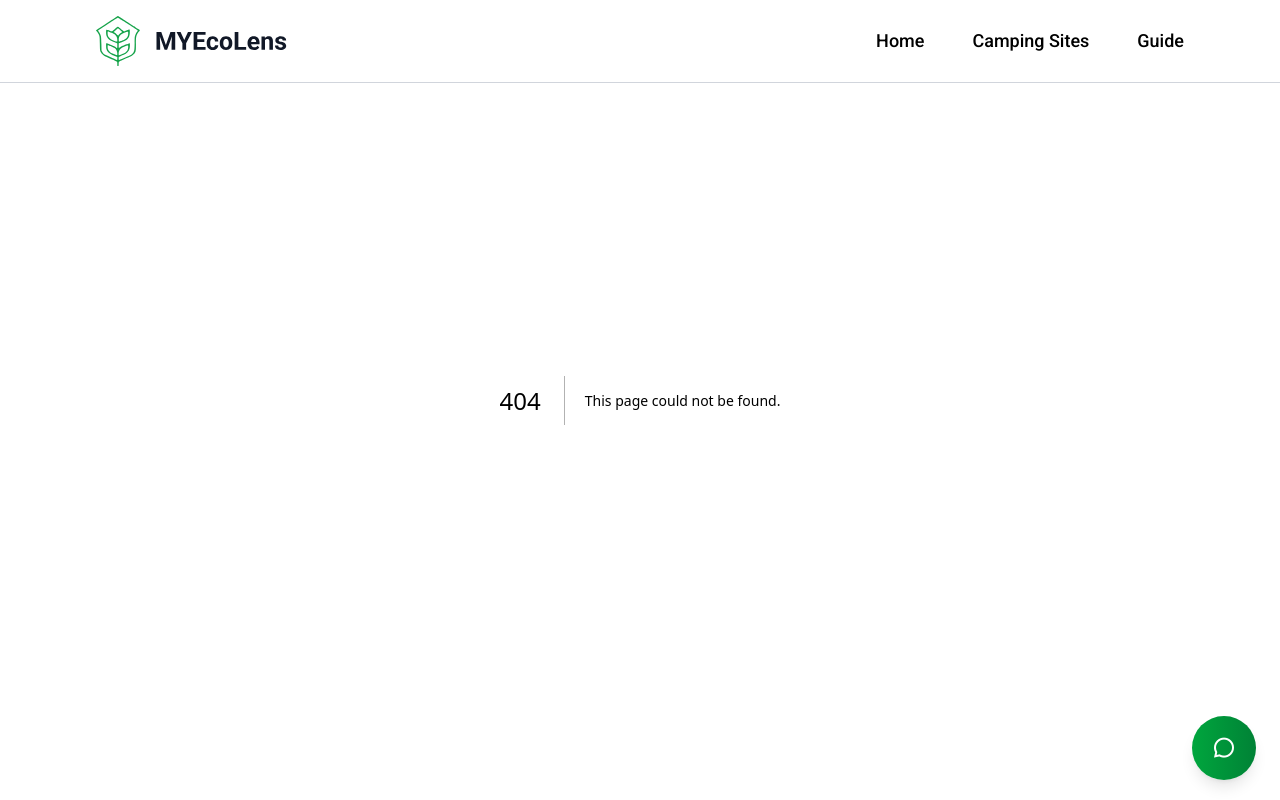
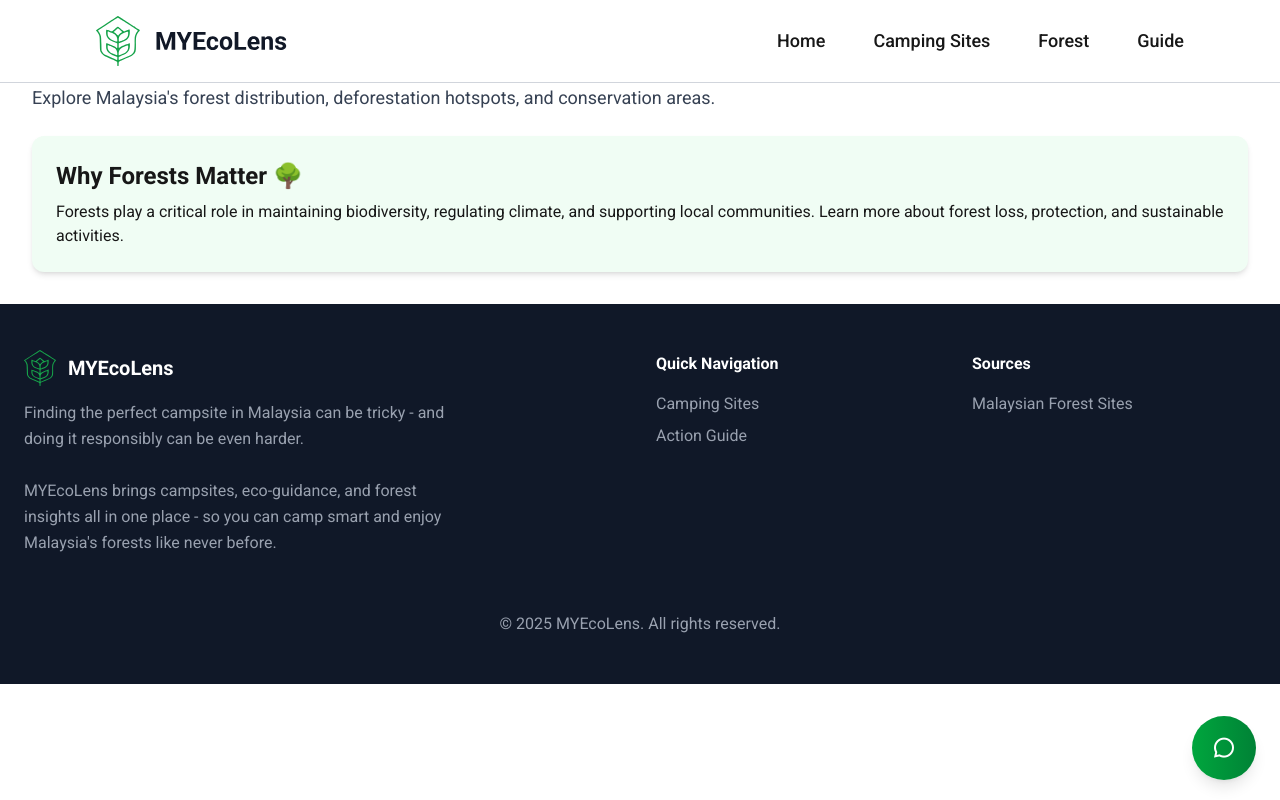
Before and after one commit to khantzeyar/my-ecolens, a Next.js app: page /forest in a window 1280 px wide. Before the commit this address had no page. Shown: the top 800 px of the page. Built offline with nearby package versions, Linux system fonts and the light colour scheme.

Commit message:
change forest page

```diff
--- a/src/app/components/Navbar.tsx
+++ b/src/app/components/Navbar.tsx
@@ -1,7 +1,7 @@
 /**
  * This is the main nav bar for our website.
  * - The logo will be displayed on the left
- * - The navigation links ("Home", "Camping Sites", "Guide") will be on the right.
+ * - The navigation links ("Home", "Camping Sites", "Forest", "Guide") will be on the right.
 */
 
 import React from 'react'
@@ -31,6 +31,9 @@ const Navbar = () => {
         <Link href='/camp' className='hover:text-green-600'>
           Camping Sites
         </Link>
+        <Link href='/forest' className='hover:text-green-600'>
+          Forest
+        </Link>
         <Link href='/guide' className='hover:text-green-600'>
           Guide
         </Link>
--- /dev/null
+++ b/src/app/forest/page.tsx
@@ -0,0 +1,21 @@
+"use client";
+
+export default function ForestPage() {
+  return (
+    <main className="p-8">
+      <h1 className="text-3xl font-bold mb-4">Forest Insights</h1>
+      <p className="mb-6 text-lg text-gray-700">
+        Explore Malaysia's forest distribution, deforestation hotspots, and conservation areas.
+      </p>
+
+      <section className="bg-green-50 p-6 rounded-xl shadow-md">
+        <h2 className="text-2xl font-semibold mb-2">Why Forests Matter 🌳</h2>
+        <p>
+          Forests play a critical role in maintaining biodiversity, regulating climate,
+          and supporting local communities. Learn more about forest loss, protection,
+          and sustainable activities.
+        </p>
+      </section>
+    </main>
+  );
+}
```
